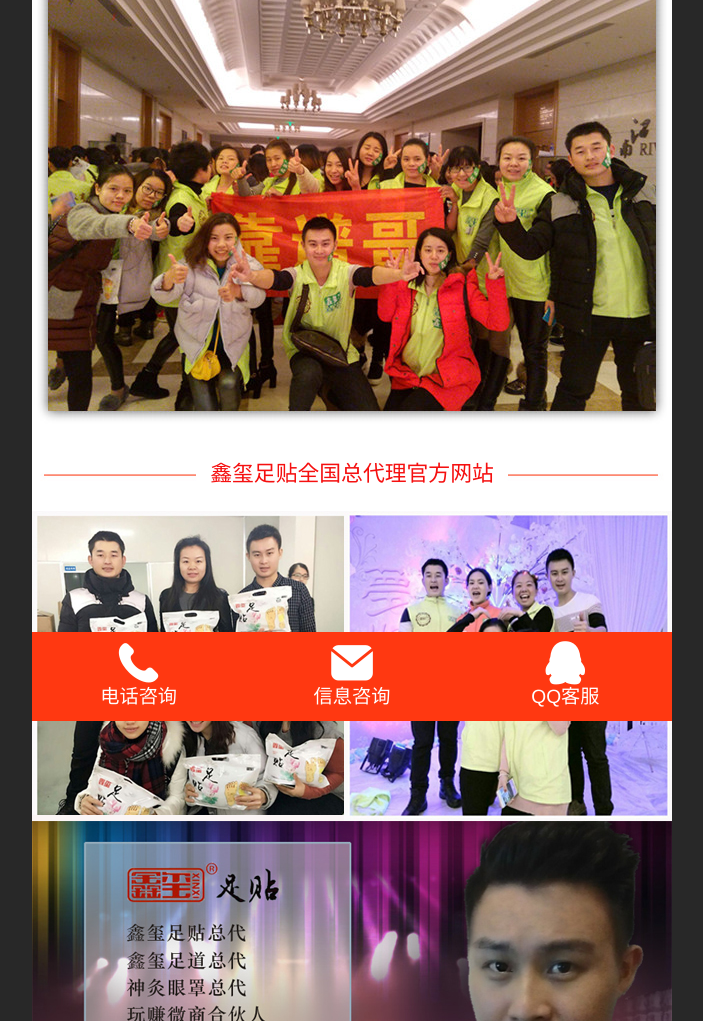
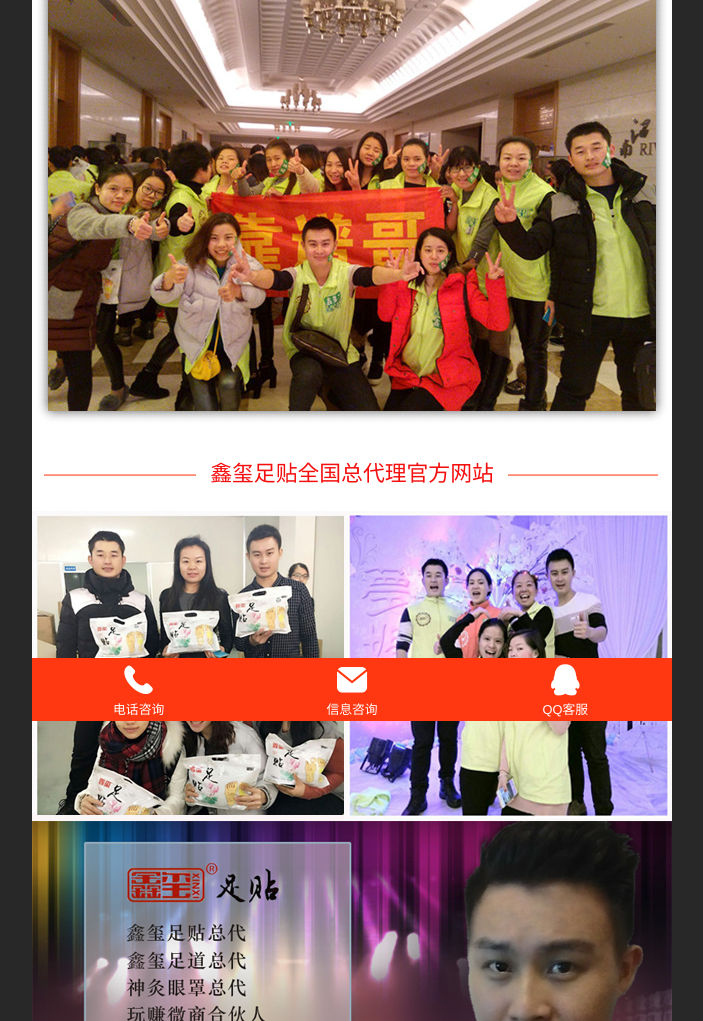
Before and after one commit to wangxiaoniu/kpgemobilewz, a plain HTML site: page wz123/index.html in a window 1280 px wide. Shown: the part 79-1100 px from the top of the page, without its empty margins (288-991 px from the left). Drawn offline with Linux system fonts and the light colour scheme.

Commit message:
style.css

```diff
--- a/wz123/css/style.css
+++ b/wz123/css/style.css
@@ -149,14 +149,14 @@ img { border: 0px none; max-width: 100%; max-height: 100%; vertical-align: top;
 .webCustomerServiceBox .service { height: 2.4rem; line-height: 2.4rem; float: left; text-align: center; }
 .webCustomerServiceBox a { color: rgb(255, 255, 255); }
 .customerServiceDiv .customServiceLine { display: none; }
-.customerServiceDiv .icon { height: 1.5rem; margin: auto; font-size: 3.6rem; color: rgb(255, 255, 255); }
+.customerServiceDiv .icon { height: 1.5rem; margin: auto; font-size: 2.6rem; color: rgb(255, 255, 255); }
 .faisco-icons-mail1::before { content: ""; }
 .faisco-icons-qq1::before { content: ""; }
 .faisco-icons-call1::before { content: ""; }
 .faisco-icons-gps1::before { content: ""; }
 .faisco-icons-message1::before { content: ""; }
 .customerServiceDiv .describe { color: rgb(255, 255, 255);
-line-height: 4.8rem; font-size: 1.2rem; text-overflow: ellipsis; white-space: nowrap; overflow: hidden; }
+line-height: 3.2rem; font-size: 0.8rem; text-overflow: ellipsis; white-space: nowrap; overflow: hidden; }
 .msgTop .icon-update::before { top: 0.7rem; }
 .icon-mnameIcon::before, .icon-memailIcon::before, .icon-mphoneIcon::before, .icon-mmsgIcon::before, .icon-mpswIcon::before { position: absolute; top: 0.8rem; left: 0.6rem; font-size: 0.9rem; z-index: 2; color: rgb(51, 51, 51); }
 .icon-mmsgIcon::before { top: 0.6rem; }
@@ -351,7 +351,7 @@ div.icon-toolbar-close-style::before { content: ""; font-size: 2rem; }
 .form .formMiddle { background: rgb(255, 255, 255) none repeat scroll 0% 0%; padding-bottom: 0rem; }
 .footer { background: rgb(255, 255, 255) none repeat scroll 0% 0%; }
 .webCustomerServiceBox .customerServiceDiv { padding-top: 0.15rem;
- position: fixed; bottom: 0rem; height: 5.4rem; z-index: 1;
+ position: fixed; bottom: 0rem; height: 3.8rem; z-index: 1;
  background: rgb(255, 56, 17) none repeat scroll 0% 0% / contain ; }
 .webFooterBox .bottomdiv .bottom { background: rgb(255, 56, 17) none repeat scroll 0% 0%; }
 .navBaseIcon .icon-navItemIcon::before { display: none; }
```
